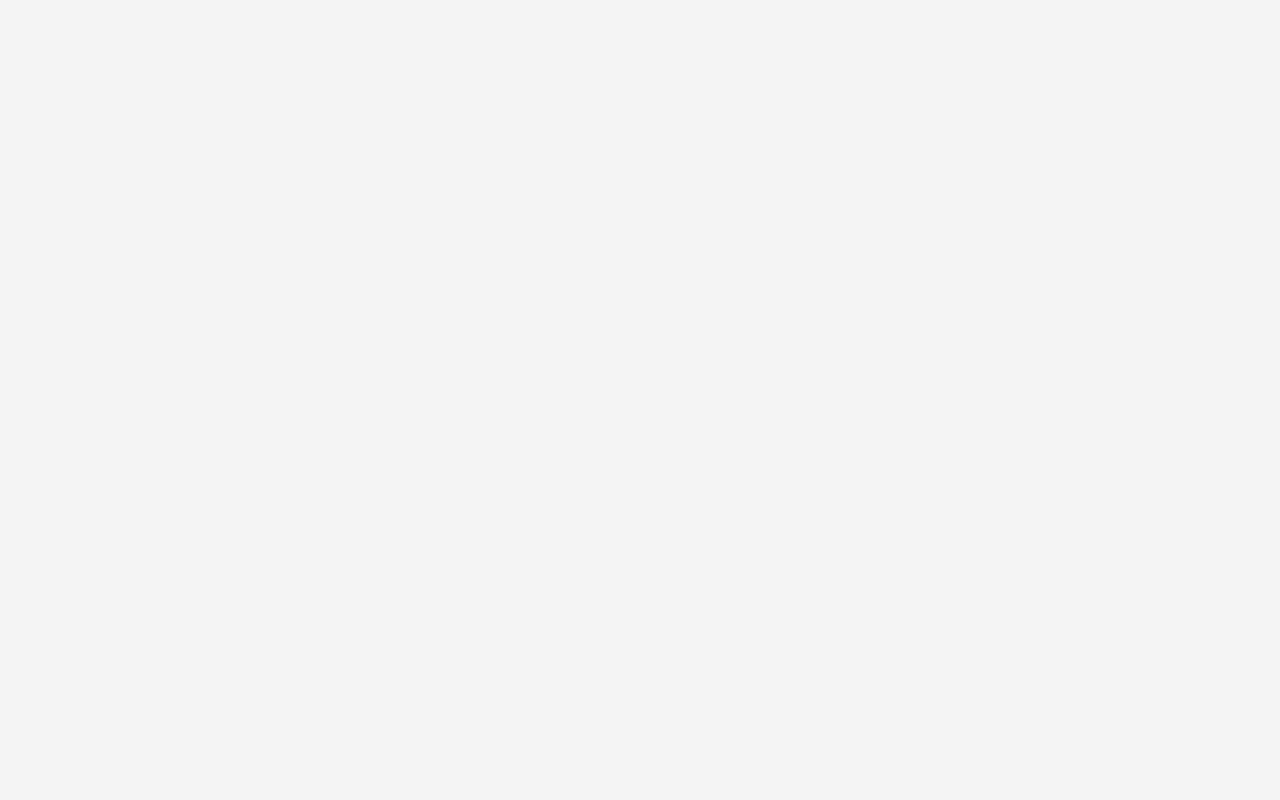
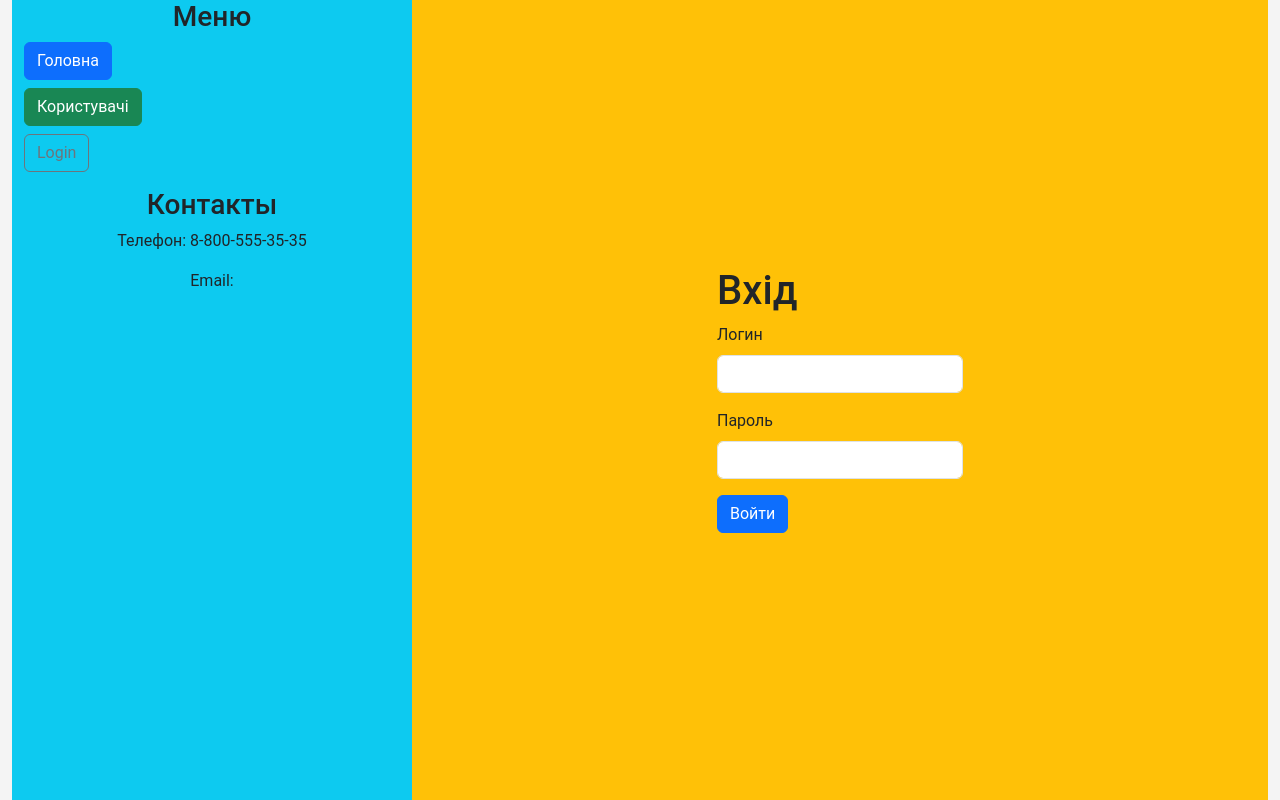
Before and after one commit to butkodenis/fpo, a React (Vite) app in the folder client/: page /login in a window 1280 px wide. Before the commit this address had no page. Built offline with nearby package versions, Linux system fonts and the light colour scheme.

Commit message:
Add Login page and update sidebar

```diff
--- a/client/src/App.jsx
+++ b/client/src/App.jsx
@@ -5,6 +5,7 @@ import './App.css';
 import Layout from './components/pages/Layout';
 import Home from './components/pages/Home';
 import Users from './components/pages/Users';
+import Login from './components/pages/Login';
 
 function App() {
   return (
@@ -14,6 +15,7 @@ function App() {
           <Route path="/" element={<Layout />}>
             <Route index element={<Home />} />
             <Route path="/users" element={<Users />} />
+            <Route path="/login" element={<Login />} />
           </Route>
         </Routes>
       </BrowserRouter>
--- a/client/src/components/pages/Layout.jsx
+++ b/client/src/components/pages/Layout.jsx
@@ -5,13 +5,12 @@ import Sidebar from './Sidebar';
 const Layout = () => {
   return (
     <div className="container-fluid">
-      <div className="d-flex vh-100">
+      <div className=" d-flex vh-100">
         {/* Боковая панель */}
         <Sidebar />
         {/* Основное содержимое */}
         <div className="flex-grow-1 bg-warning">
           <Outlet />
-          <h3>Основное содержимое</h3>
         </div>
       </div>
     </div>
--- /dev/null
+++ b/client/src/components/pages/Login.jsx
@@ -0,0 +1,30 @@
+import React from 'react';
+
+const Login = () => {
+  return (
+    <div className="d-flex justify-content-center align-items-center vh-100">
+      <div className="login">
+        <h1>Вхід</h1>
+        <form>
+          <div className="mb-3">
+            <label htmlFor="login" className="form-label">
+              Логин
+            </label>
+            <input type="text" className="form-control" id="login" />
+          </div>
+          <div className="mb-3">
+            <label htmlFor="password" className="form-label">
+              Пароль
+            </label>
+            <input type="password" className="form-control" id="password" />
+          </div>
+          <button type="submit" className="btn btn-primary">
+            Войти
+          </button>
+        </form>
+      </div>
+    </div>
+  );
+};
+
+export default Login;
--- a/client/src/components/pages/Sidebar.jsx
+++ b/client/src/components/pages/Sidebar.jsx
@@ -3,17 +3,27 @@ import { Link } from 'react-router-dom';
 const Sidebar = () => {
   return (
     <nav id="sidebar" className="d-flex flex-column  bg-info">
-      <div className="">
-        <h3>Меню</h3>
-        <ul className="list-unstyled">
-          <li>
-            <Link to="/">Главная</Link>
-          </li>
-          <li>
-            <Link to="/users">Пользователи</Link>
-          </li>
-          <li>Контакты</li>
-        </ul>
+      <div className="d-flex flex-column align-items-center">
+        <h3 className="text-center">Меню</h3>
+        <div className="container">
+          <ul className="list-unstyled">
+            <li className="mb-2">
+              <Link to="/" className="btn btn-primary btn-block text-left">
+                Головна
+              </Link>
+            </li>
+            <li className="mb-2">
+              <Link to="/users" className="btn btn-success btn-block text-left">
+                Користувачі
+              </Link>
+            </li>
+            <li className="mb-2">
+              <Link to="/login" className="btn btn-outline-secondary btn-block text-left">
+                Login
+              </Link>
+            </li>
+          </ul>
+        </div>
       </div>
       <div className=" text-center">
         <h3>Контакты</h3>
```
